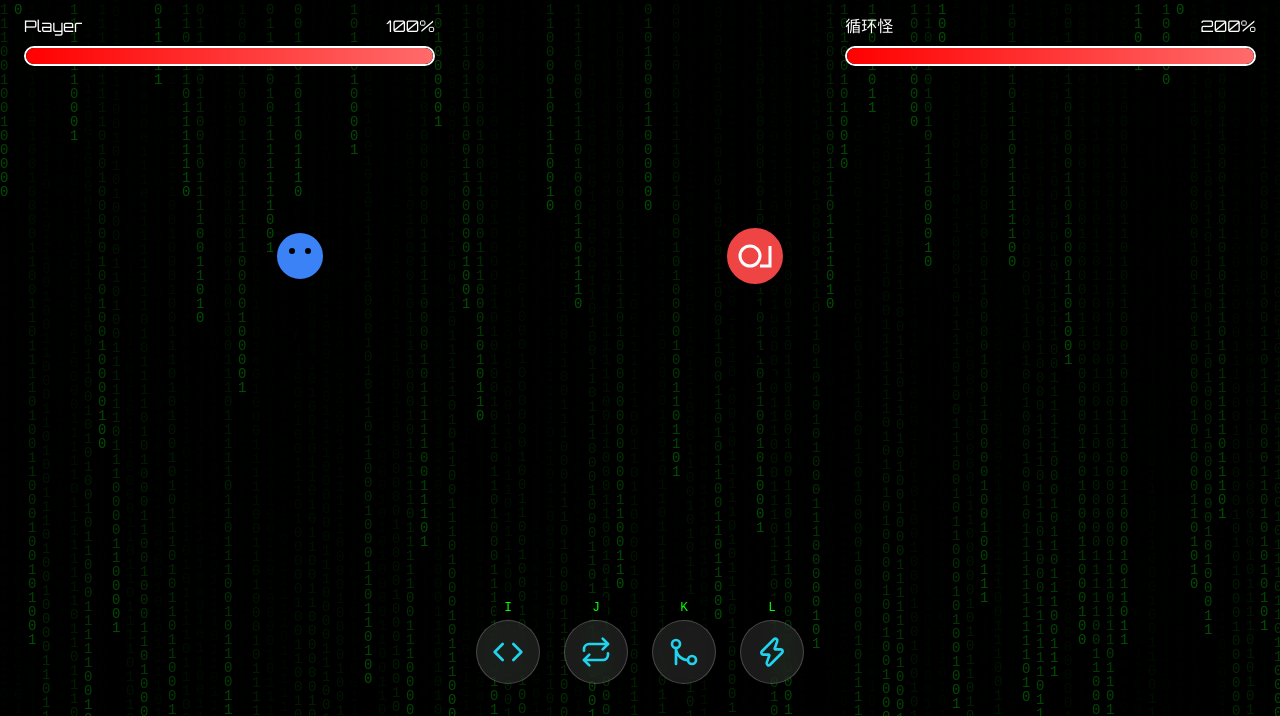
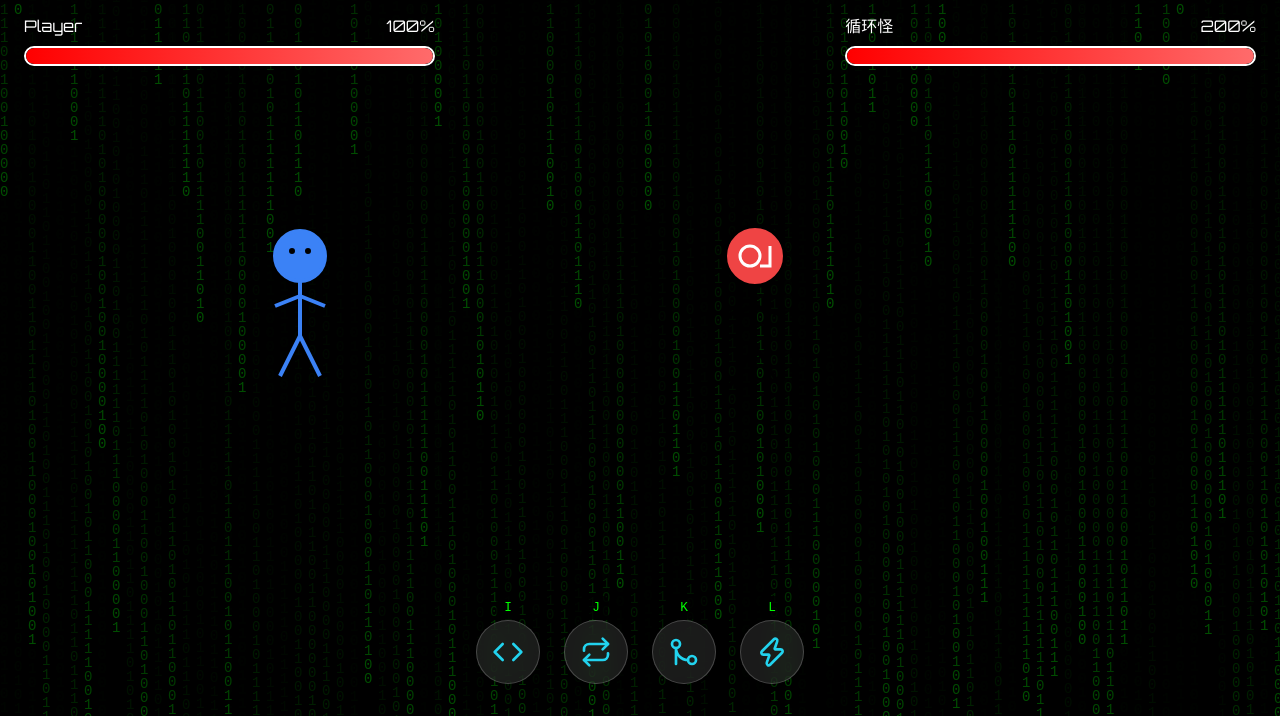
Before and after one commit to ccx121014/fightCCF, a plain HTML site: page cspj.html in a window 1280 px wide. Shown: the part 84-800 px from the top of the page. Drawn offline with nearby package versions, Linux system fonts and the light colour scheme.

Commit message:
Update cspj.html

```diff
--- a/cspj.html
+++ b/cspj.html
@@ -475,7 +475,7 @@
             ctx.save();
 
             // 绘制身体
-            ctx.strokeStyle = '#000';
+            ctx.strokeStyle = '#3b82f6';
             ctx.fillStyle = '#3b82f6';
             ctx.lineWidth = 4;
 
```
